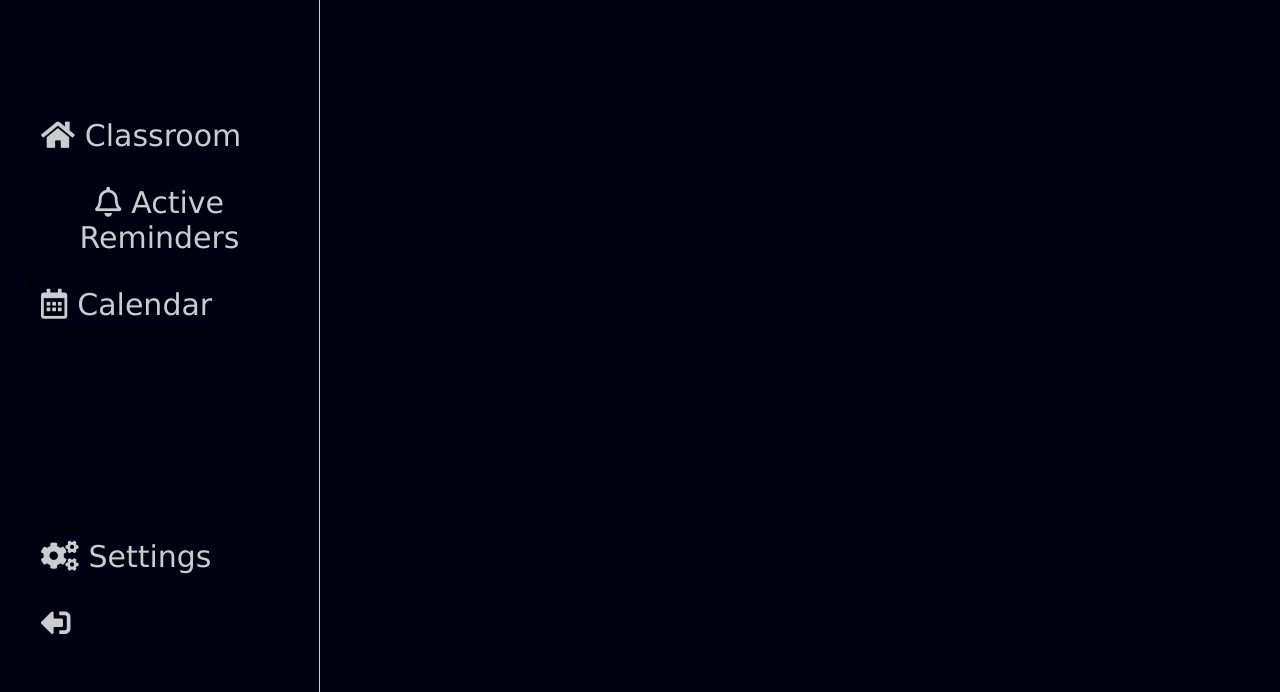
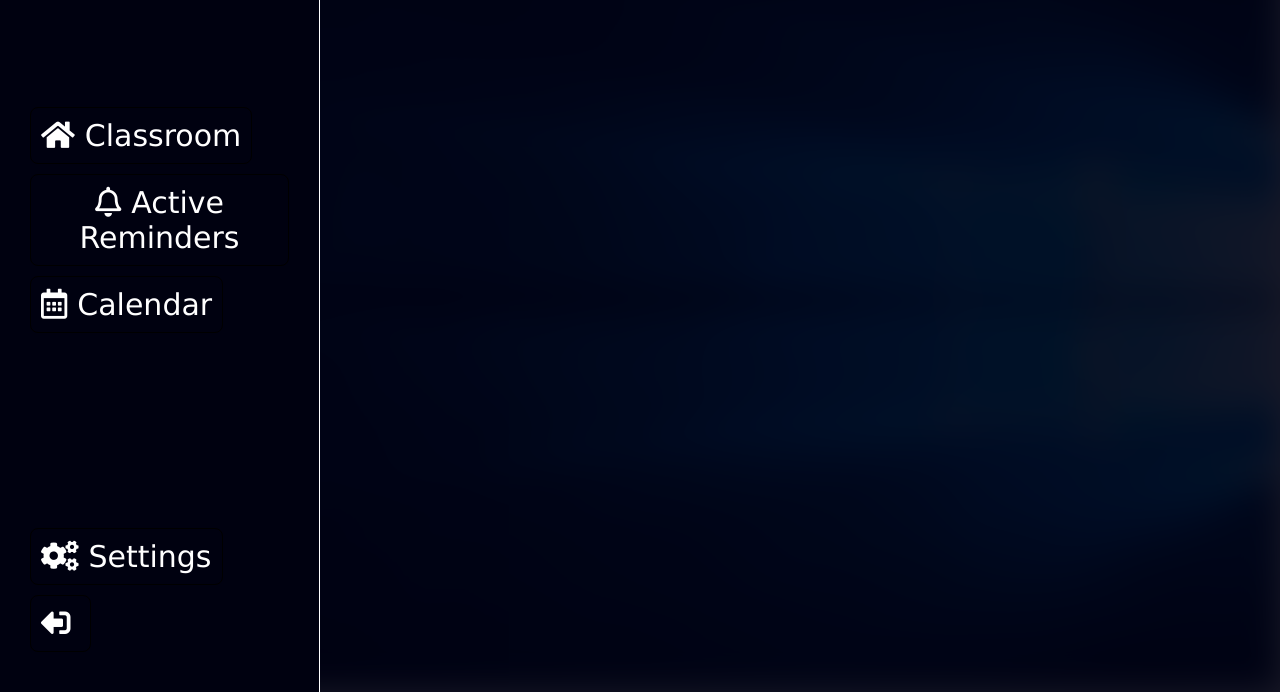
Before and after one commit to newracket/Google-Classroom-Reminders-App, an Electron app: page index.html in a window 1280 px wide. Shown: the part 108-800 px from the top of the page. Drawn offline with Linux system fonts and the light colour scheme; no server answers.

Commit message:
Added background image with transparency and blur

```diff
--- a/index.css
+++ b/index.css
@@ -1,8 +1,20 @@
 body {
-  background-color: #000110;
   color: #ffffff;
   margin: 0px !important;
   font-family: "Verdana";
+}
+
+.background-image {
+  background-image: url("background-image.png");
+  background-size: cover;
+  position: fixed;
+  left: 0;
+  right: 0;
+  z-index: -1;
+  display: block;
+  width: 100%;
+  height: 100%;
+  filter: blur(16px);
 }
 
 .container {
@@ -17,6 +29,7 @@ body {
 }
 
 #rightSideContainer {
+  background-color: rgba(0, 1, 16, 0.9);
   width: 75vw;
   overflow: auto;
   height: 100%;
@@ -36,7 +49,6 @@ body {
   padding: 30px;
   box-sizing: border-box;
   background-color: #000110;
-  opacity: 0.8;
   display: flex;
   flex-direction: column;
   justify-content: space-between;
--- a/index.html
+++ b/index.html
@@ -14,6 +14,7 @@
 </head>
 
 <body>
+  <div class="background-image"></div>
   <div class="container">
     <div id="leftSideBar">
       <div class="userinfo">
```
Also changed, not shown: background-image.png (added).
